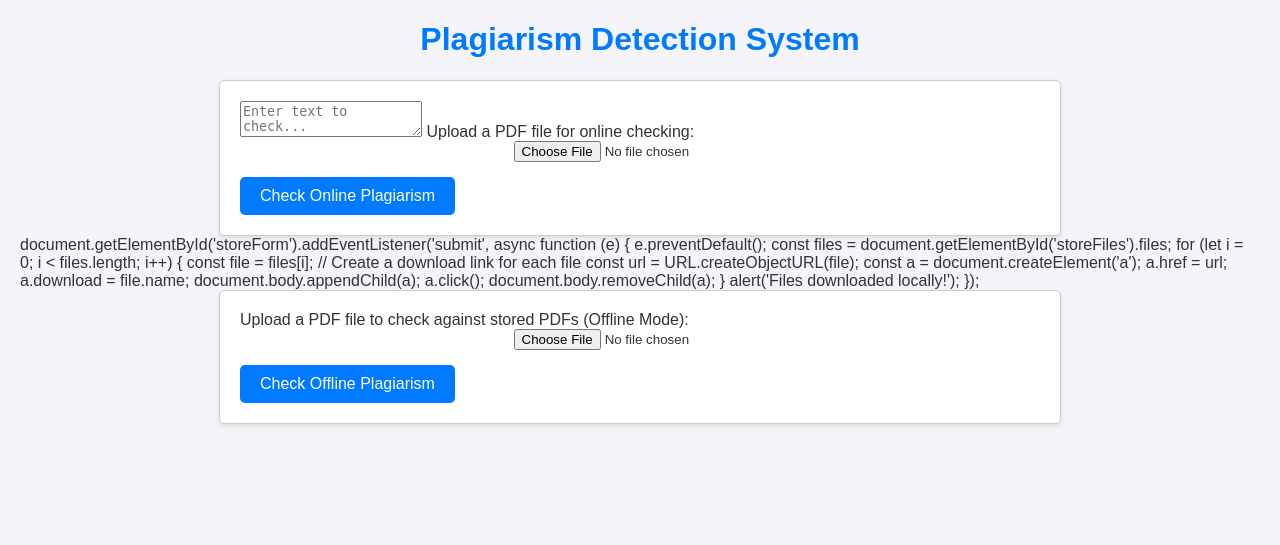
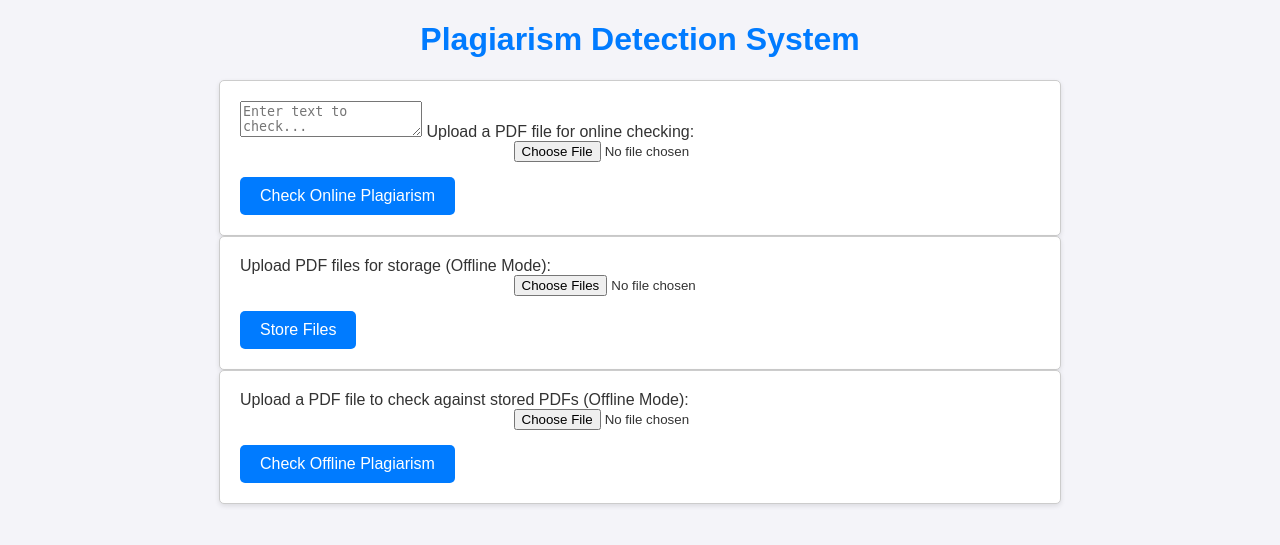
Before and after one commit to Ganesh30052003/Plagiarism_detection, a Flask app: page / in a window 1280 px wide. Shown: the top 545 px of the page. Run offline with Flask 2, Linux system fonts and the light colour scheme.

Commit message:
Update index.html

```diff
--- a/templates/index.html
+++ b/templates/index.html
@@ -114,28 +114,12 @@
         });
 
     </script>
-
-    document.getElementById('storeForm').addEventListener('submit', async function (e) {
-        e.preventDefault();
-        const files = document.getElementById('storeFiles').files;
-
-        for (let i = 0; i < files.length; i++) {
-            const file = files[i];
-
-            // Create a download link for each file
-            const url = URL.createObjectURL(file);
-            const a = document.createElement('a');
-            a.href = url;
-            a.download = file.name;
-            document.body.appendChild(a);
-            a.click();
-            document.body.removeChild(a);
-        }
-
-        alert('Files downloaded locally!');
-    });
-
-
+    <!-- Form to upload multiple PDFs for offline storage -->
+    <form id="storeForm" action="/store_files" method="POST" enctype="multipart/form-data">
+        <label for="storeFiles">Upload PDF files for storage (Offline Mode):</label>
+        <input type="file" id="storeFiles" name="files" multiple accept="application/pdf">
+        <button type="submit">Store Files</button>
+    </form>
     <div id="storeResult"></div>
 
     <!-- Form to check plagiarism offline -->
```
